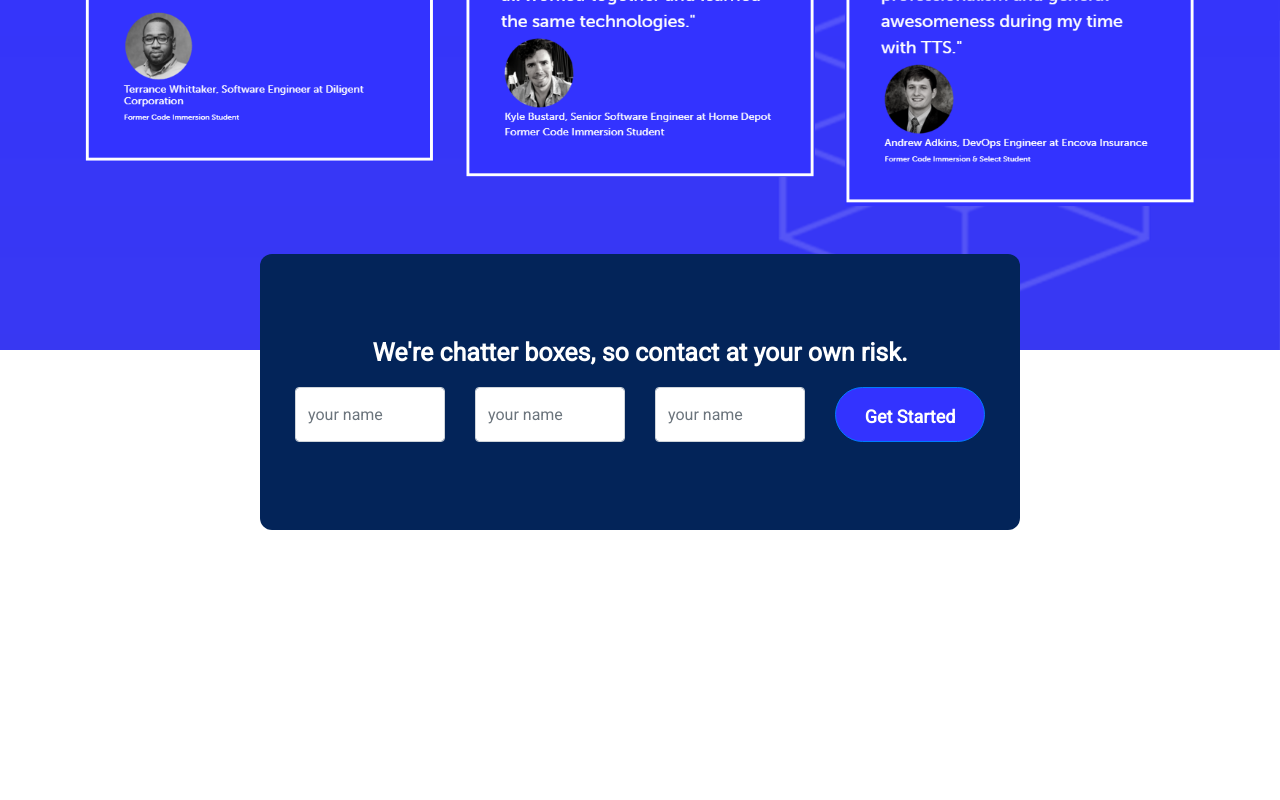
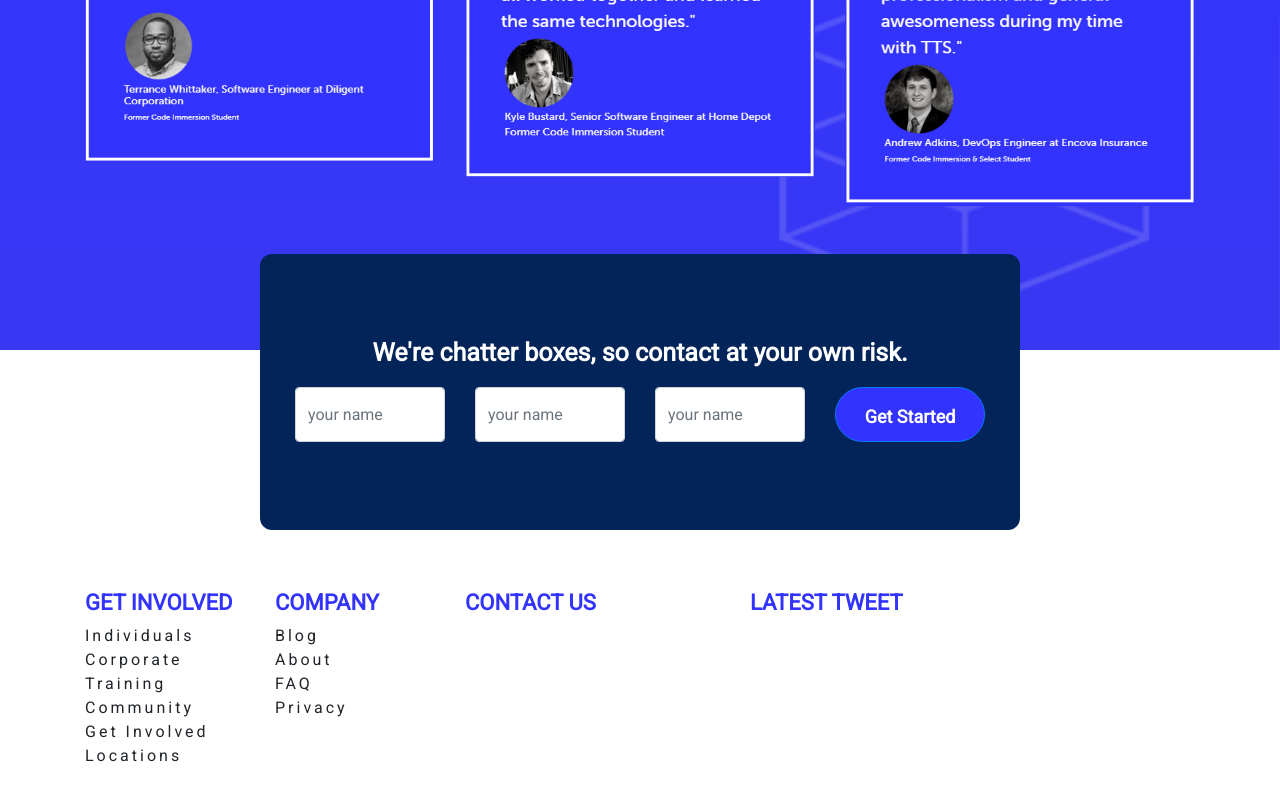
Before and after one commit to Nickswagg/TechTalentSouth, a website: page index.html in a window 1280 px wide. Shown: the part 1706-2506 px from the top of the page. Before the commit the page ends 2332 px from the top, so only its background shows below. Drawn offline with nearby package versions, Linux system fonts and the light colour scheme.

Commit message:
media queries for boxes

```diff
--- a/css/style.css
+++ b/css/style.css
@@ -104,7 +104,8 @@ body
 		justify-content: space-between;
 		/* border: 1px solid #ccc; */
 		display: flex;
-	    flex-flow: row wrap;
+	    flex-wrap: row wrap;
+	    flex-wrap: wrap;
 	}
 .box
 	{
@@ -172,10 +173,10 @@ body
 }
 .footer-title
 {
-	color: #032459;
+	color: #3333ff;
 	font-family: 'Righteous', cursive;
 	font-family: 'Roboto', sans-serif;
-	font-size: 15px;
+	font-size: 22px;
 	font-weight: 600;
 }
 .form-control
@@ -184,3 +185,17 @@ body
 }
 
 /* Carousel  CSS Queries*/
+@media all and (max-width: 800px) {
+	  .box
+	{
+		width: 100% !important;
+		margin-top : 10px;
+	}
+}
+@media all and (max-width: 574px) {
+	  .box
+	{
+		width: 95% !important;
+		margin : 0 auto;
+	}
+}
--- a/index.html
+++ b/index.html
@@ -101,7 +101,7 @@
         </div>
     </div>
   <br>
-    <div class="row">
+    <div class="row service">
         <div class="col-md-4 mb-5">
           <img class="img-fluid" src="images/1.png" style="padding:0px">
         </div>
@@ -113,7 +113,7 @@
         </div>
     </div>
 
-    <div class="row" >
+    <div class="row service" >
         <div class="col-md-8 offset-md-2 started" style="text-align: center;">
           <p class="text-buttom">We're chatter boxes, so contact at your own risk.</p>
           <form style="margin-right: 20px; margin-left:20px;">
@@ -141,12 +141,45 @@
               </div>
             </div>
           </form>
-        <br><br><br>
+          <br><br><br>
         </div>
     </div>
+  </div>
 </div>
-
-
+<br><br><br><br><br><br><br><br><br><br>
+<div class="container">
+  <div class="row">
+    <div class="col-md-2">
+      <h1 class="footer-title">
+        GET INVOLVED
+      </h1>
+      <li style="list-style: none; letter-spacing: 3px;">Individuals</li>
+      <li style="list-style: none; letter-spacing: 3px;">Corporate Training</li>
+      <li style="list-style: none; letter-spacing: 3px;">Community</li>
+      <li style="list-style: none; letter-spacing: 3px;">Get Involved</li>
+      <li style="list-style: none; letter-spacing: 3px;">Locations</li>
+    </div>
+    <div class="col-md-2">
+      <h1 class="footer-title">
+        COMPANY
+      </h1>
+      <li style="list-style: none; letter-spacing: 3px;">Blog</li>
+      <li style="list-style: none; letter-spacing: 3px;">About</li>
+      <li style="list-style: none; letter-spacing: 3px;">FAQ</li>
+      <li style="list-style: none; letter-spacing: 3px;">Privacy</li>
+    </div>
+    <div class="col-md-3">
+      <h1 class="footer-title">
+        CONTACT US
+      </h1>
+    </div>
+    <div class="col-md-5">
+      <h1 class="footer-title">
+        LATEST TWEET
+      </h1>
+    </div>
+  </div>
+</div>
 <br><br><br><br>
 
 <!--Start Carousel -->
```
